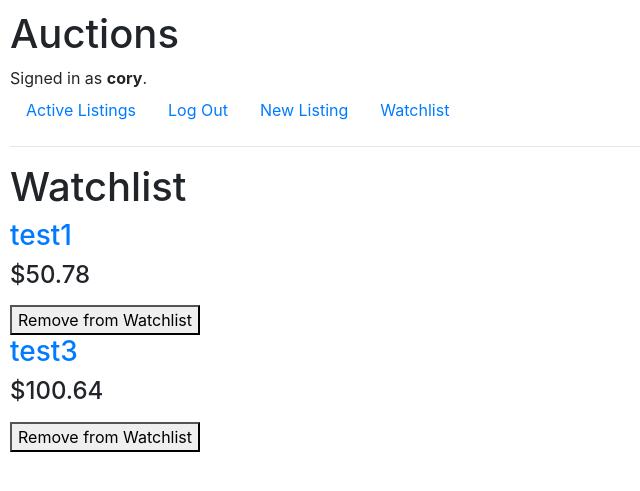
After one commit to CoryChilton/cs50web, a Django app: page /watchlist in a window 1280 px wide. The commit adds this page. Shown: the top 491 px of the page, without its empty margins (0-640 px from the left). Run offline with Django 3.2, Linux system fonts and the light colour scheme; a user stored in the database is signed in; data comes from the database, SQL or seed files in the repository; both versions use the stored data as it was after the commit; some libraries are stand-ins or nearby versions.

Commit message:
add watchlist functionality

```diff
--- a/commerce/auctions/admin.py
+++ b/commerce/auctions/admin.py
@@ -2,7 +2,10 @@ from django.contrib import admin
 from django.contrib.auth.admin import UserAdmin
 from .models import User, Listing
 
+class CustomUserAdmin(admin.ModelAdmin):
+    filter_horizontal = ('listings',)
+
 # Register your models here.
 
-admin.site.register(User, UserAdmin)
+admin.site.register(User, CustomUserAdmin)
 admin.site.register(Listing)
--- a/commerce/auctions/models.py
+++ b/commerce/auctions/models.py
@@ -3,7 +3,8 @@ from django.db import models
 
 
 class User(AbstractUser):
-    pass
+    # watchlist listings
+    listings = models.ManyToManyField('Listing', blank=True, related_name='users_watching')
 
 
 class Listing(models.Model):
--- a/commerce/auctions/templates/auctions/layout.html
+++ b/commerce/auctions/templates/auctions/layout.html
@@ -27,6 +27,9 @@
                 <li class="nav-item">
                     <a href="{% url 'new_listing' %}" class="nav-link">New Listing</a>
                 </li>
+                <li class="nav-item">
+                    <a href="{% url 'watchlist' %}" class="nav-link">Watchlist</a>
+                </li>
             {% else %}
                 <li class="nav-item">
                     <a class="nav-link" href="{% url 'login' %}">Log In</a>
--- a/commerce/auctions/templates/auctions/listing.html
+++ b/commerce/auctions/templates/auctions/listing.html
@@ -4,5 +4,11 @@
     <h2>Listing</h2>
     <p>{{ listing.title }}</p>
     <p>${{ listing.bid_price }}</p>
+    {% if user.is_authenticated %}
+        <form action="{% url 'listing' listing.pk%}" method="post">
+            {% csrf_token %}
+            <button type="submit">Add to Watchlist</button>
+        </form>
+    {% endif %}
 
 {% endblock %}
--- /dev/null
+++ b/commerce/auctions/templates/auctions/watchlist.html
@@ -0,0 +1,17 @@
+{% extends "auctions/layout.html" %}
+
+{% block body %}
+    <h1>Watchlist</h1>
+    {% for listing in listings %}
+        <a href="{% url 'listing' listing.pk %}"><h3>{{ listing.title }}</h3></a>
+        <h4>${{ listing.bid_price }}</h4>
+        <p>{{ listing.description }}</p>
+        {% if listing.image_url %}
+            <img src={{ listing.image_url }} alt="image of item">
+        {% endif %}
+        <form action="{% url 'delete_from_watchlist' listing.pk%}" method="post">
+            {% csrf_token %}
+            <button type="submit">Remove from Watchlist</button>
+        </form>
+    {% endfor %}
+{% endblock %}
--- a/commerce/auctions/urls.py
+++ b/commerce/auctions/urls.py
@@ -8,5 +8,7 @@ urlpatterns = [
     path("logout", views.logout_view, name="logout"),
     path("register", views.register, name="register"),
     path("listing/new", views.new_listing, name="new_listing"),
-    path("listing/<str:listing_id>", views.listing, name="listing")
+    path("listing/<str:listing_id>", views.listing, name="listing"),
+    path("watchlist", views.watchlist, name='watchlist'),
+    path("watchlist/<str:listing_id>/delete", views.delete_from_watchlist, name='delete_from_watchlist')
 ]
--- a/commerce/auctions/views.py
+++ b/commerce/auctions/views.py
@@ -99,6 +99,23 @@ def new_listing(request):
 
 def listing(request, listing_id):
     listing = Listing.objects.get(pk=listing_id)
+    if request.method == 'POST':
+        request.user.listings.add(listing)
+        return HttpResponseRedirect(reverse('watchlist'))
+    # else:
     return render(request, "auctions/listing.html", {
-        "listing": listing,
+            "listing": listing,
+        })
+
+@login_required
+def watchlist(request):
+    return render(request, "auctions/watchlist.html", {
+        "listings": request.user.listings.all()
     })
+
+@login_required
+def delete_from_watchlist(request, listing_id):
+    if request.method == 'POST':
+        listing = Listing.objects.get(pk=listing_id)
+        request.user.listings.remove(listing)
+        return HttpResponseRedirect(reverse('watchlist'))
```
Also changed, not shown: commerce/auctions/migrations/0004_user_listings.py (added), commerce/db.sqlite3.
